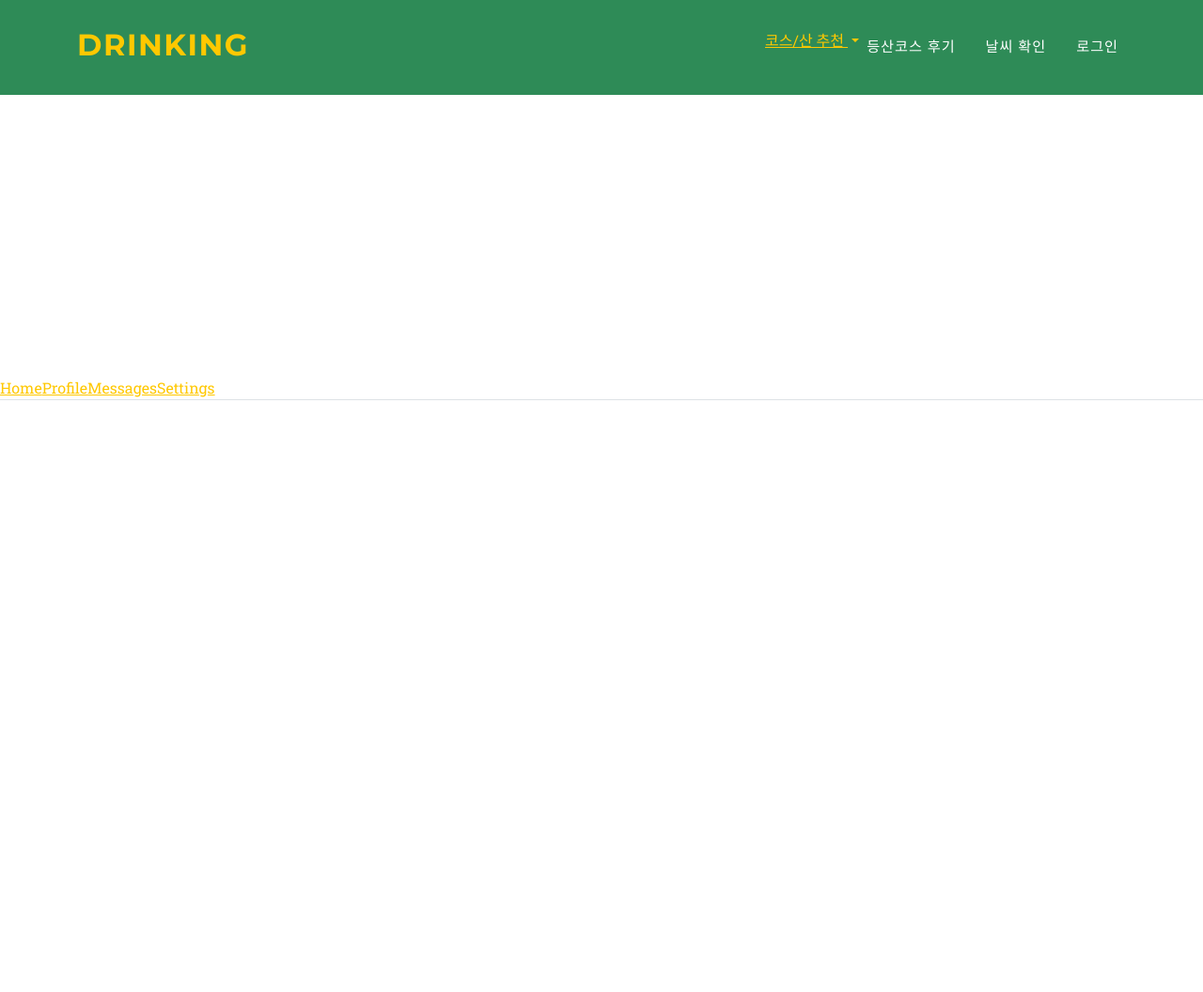
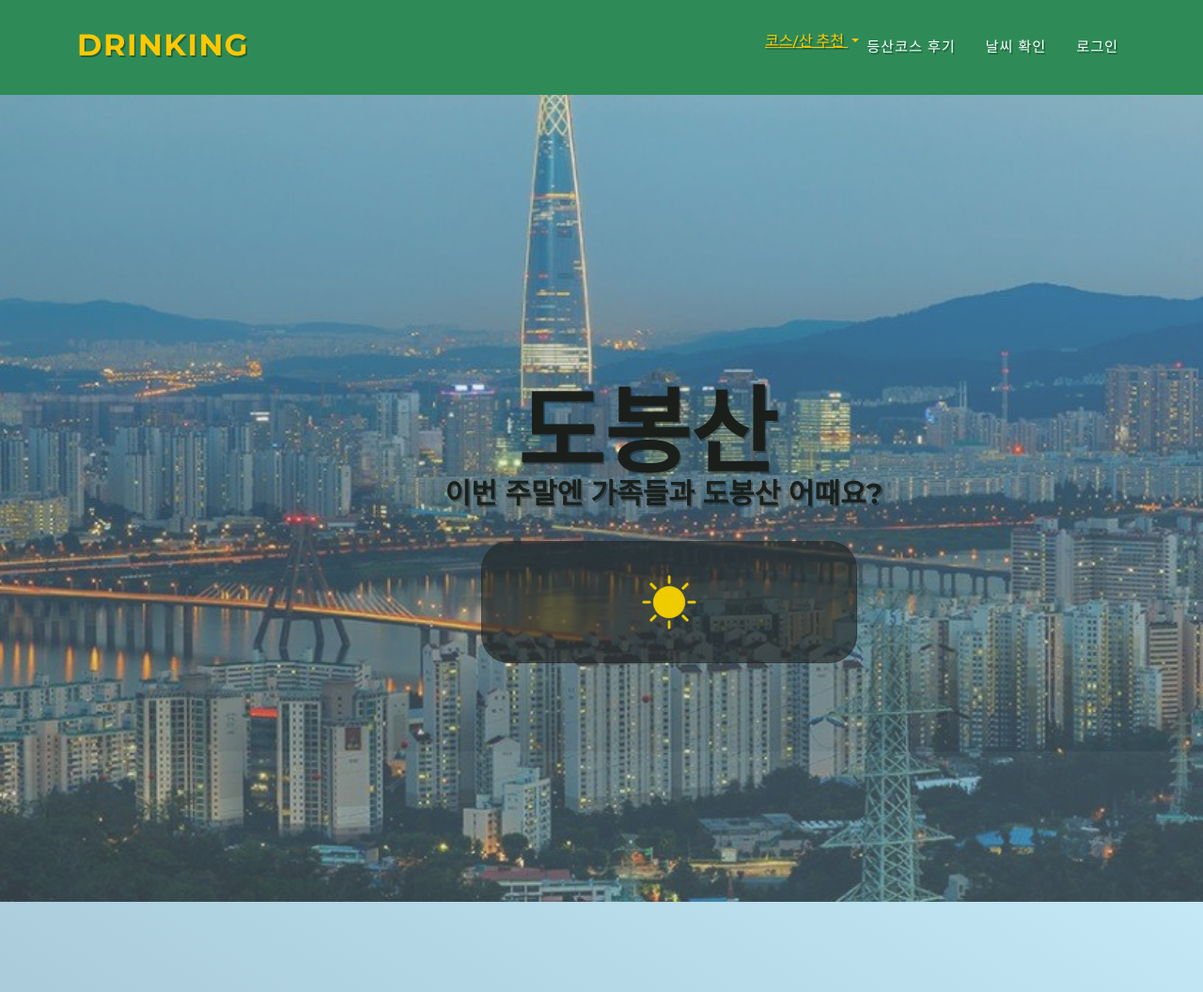
Before and after one commit to Line-4-Hackathon/6gaezzang, a Django app: page /drinking/weather/ in a window 1280 px wide; the page is wider, and only the part inside the window is pictured. Shown: that part at 94% size. Before the commit the page ends 426 px from the top of that part, so only its background shows below. Run offline with Django 3.2, Linux system fonts and the light colour scheme; some libraries are stand-ins or nearby versions.

Commit message:
feat: weather

```diff
--- a/drinking/templates/weather.html
+++ b/drinking/templates/weather.html
@@ -1,50 +1,127 @@
 {% extends 'base.html' %}
 {% load static %}
 
-{% block css %}
-<link type="text/css" rel="stylesheet" href="/../static/css/about-mountain.css">
-{% endblock %}
+
 
 {% block content %}
-
-<div class="img_section">
+<!-- <link type="text/css" rel="stylesheet" href="/../static/css/bootstrap-index.css"> -->
+<link href="https://fonts.googleapis.com/css?family=Montserrat:400,900" rel="stylesheet">
+<style>
+    body{
+        overflow: hidden; /* Hide scrollbars */
+    }
+    span{
+        background: rgba(0, 0, 0, 0);
+    }
+</style>
+<div class="img_section" style="margin-top: 0px;">
 
 </div>
-<div id="info_tab">
-    <ul class="nav nav-tabs nav-justified ">
-        <li class="active">
-            <a href="#home" data-toggle="tab">Home</a>
-        </li>
-        <li>
-            <a href="#profile" data-toggle="tab">Profile</a>
-        </li>
-        <li>
-            <a href="#messages" data-toggle="tab">Messages</a>
-        </li>
-        <li>
-            <a href="#settings" data-toggle="tab">Settings</a>
-        </li>
-    </ul>
+<div class="container ms-0 p-0" >
+    <div class="row justify-content-center">
+        <div class="col-lg-12">
+            <img class="mx-auto" src="{% static "mt4.jpg" %}" style=" width: 160%; opacity: 0.7;">
+        </div>
+        <div class="col-lg-12" ">
+            <div class="p-5" >
+                <!-- style="border-radius: 30px; background-color: rgba(7, 38, 65, 0.322);" -->
+                <h1 id="high-temp" style=" color: #1a1f1c; font-size: 100px; font-weight: bolder; position: absolute; top: 50%; left: 43%;">도봉산</h1>
+                <h1 id="high-temp" class="mt-1" style=" color: #19201c; font-size: 30px; font-weight: bolder; position: absolute; top: 63%; left: 37%;">이번 주말엔 가족들과 도봉산 어때요?</h1>
 
-    <div class="tab-content">
-        <div class="tab-pane fade in active" id="home">Home 메뉴
+            </div>
 
-        </div>
-        <div class="tab-pane fade" id="profile">Profile 메뉴
+            <div class="card p-3 mt-3" style="border-radius: 30px; background-color: #242725a2;  position: absolute; top: 70%; left: 40%; width: 400px;">
+                <div class="row">
+                    <div class="col-12 text-center">
+                        <h4 class="mb-2" id="location" style="color: #ffc800;"></h4>
+                            <img class="p-2" src="{% static "sunny.png" %}" width="80">
+                                <h1 id="temp" style="color: white; "></h1>
+                                <h5 id="description" style="color: white; font-size: 20px"></h5>
 
-        </div>
-        <div class="tab-pane fade" id="messages">Messages 메뉴
+                    </div>
+                </div>
 
-        </div>
-        <div class="tab-pane fade" id="settings">Settings 메뉴
+            </div>
 
-        </div>
-    </div>
-</div>
+            <style>
+                body {
+                    font-family: 'Montserrat', sans-serif;
+                    font-weight: 400;
+                    color: #fff;
+                    display: flex;
+                    align-items: center;
+                    justify-content: center;
+                    text-shadow: .1em .1em 0 rgba(0,0,0,0.3);
+                    font-size: 1.3em;
+                    height: 100vh;
+                    background-image: linear-gradient(to right top, #99bbcb, #a5c7d7, #b1d4e2, #bde0ee, #c9edfa);
+                }
+                h1 {
+                    margin: 0 auto;
+                    font-size: 2.2em;
+                    text-align: center;
+                    color: #fff;
+                    font-size: 5em;
+                }
+                body.sunny {
+                    background-image: linear-gradient(to right top, #ff4e50, #ff713e, #ff932b, #ffb41d, #f9d423);
+                }
+                body.cloudy {
+                    background-image: linear-gradient(to right top, #63747c, #71858e, #7f96a0, #8da8b2, #9bbac5);
+                }
+                body.rainy {
+                    background-image: linear-gradient(to right top, #637c7b, #718e8c, #7ea09e, #8db2b0, #9bc5c3);
+                }
+            </style>
 
-{% endblock %}
+<script>
+const key = '93d3ec2a6856fb0094b592b2e8d97d83';
 
-{% block javascript %}
+function weatherBallon( cityID ) {
+	fetch('https://api.openweathermap.org/data/2.5/weather?id=' + cityID+ '&appid=' + key)
+	.then(function(resp) { return resp.json() }) // Convert data to json
+	.then(function(data) {
+		drawWeather(data);
+	})
+	.catch(function() {
+		// catch any errors
+	});
+}
+function drawWeather( d ) {
+    var celcius = Math.round(parseFloat(d.main.temp)-273.15);
+    var fahrenheit = Math.round(((parseFloat(d.main.temp)-273.15)*1.8)+32);
+    var description = d.weather[0].description;
+    var celcius1 = Math.round(parseFloat(d.main.temp_min)-273.15);
+    var fahrenheit1 = Math.round(((parseFloat(d.main.temp_min)-273.15)*1.8)+32);
+    var description1 = d.weather[0].description;
+    var celcius2 = Math.round(parseFloat(d.main.temp_max)-273.15);
+    var fahrenheit2 = Math.round(((parseFloat(d.main.temp_max)-273.15)*1.8)+32);
+    var description2 = d.weather[0].description;
+
+        document.getElementById('description').innerHTML = description;
+        document.getElementById('temp').innerHTML = celcius + '&deg;';
+        document.getElementById('location').innerHTML = d.name;
+        document.getElementById('description1').innerHTML = description;
+        document.getElementById('temp1').innerHTML = celcius + '&deg;';
+        document.getElementById('location1').innerHTML = d.name;
+        document.getElementById('description2').innerHTML = description;
+        document.getElementById('temp2').innerHTML = celcius + '&deg;';
+        document.getElementById('location2').innerHTML = d.name;
+
+    // if( description.indexOf('rain') > 0 ) {
+    //     document.body.className = 'rainy';
+    // } else if( description.indexOf('cloud') > 0 ) {
+    //     document.body.className = 'cloudy';
+    // } else if( description.indexOf('sunny') > 0 ) {
+    //     document.body.className = 'sunny';
+    // } else {
+    //     document.body.className = 'clear';
+    // }
+}
+window.onload = function() {
+	weatherBallon( 1835848 ); //1835848
+}
+</script>
 <!-- <script>
     const getJSON = function(url, callback) {
         const xhr = new XMLHttpRequest();
@@ -69,36 +146,21 @@
     if (err !== null) {
         alert("예상치 못한 오류가 발생하였습니다. 오류 정보\n" + err);
     } else {
-        alert(`최소 온도는 ${data.main.temp_min}도 입니다.`);
-        alert(`최대 온도는 ${data.main.temp_max}도 입니다.`);
-        alert(`현재 온도는 ${data.main.temp}도 입니다.`);
+        let hightemp = xhr.getElementById("high-temp");
+        let lowtemp = xhr.getElementById("low-temp");
+        let currenttemp = xhr.getElementById("current-temp");
+        hightemp.innerHTML(`오늘 서울 최저 온도는 ${data.main.temp_min}도 입니다.`);
+        lowtemp.innerHTML(`오늘 서울 최고 온도는 ${data.main.temp_max}도 입니다.`);
+        currenttemp.innerHTML(`지금 서울 온도는 ${data.main.temp}도 입니다.`);
 
     }
-}); -->
+});
 
-<script>
-    // 메뉴가 선택되어 active가 되기 전 이벤트
-    $('a[data-toggle="tab"]').on('show.bs.tab', function (e) {
-        e.target // 현재 설정된 tab
-        e.relatedTarget // 이전에 설정된 탭
-    });
-    // 메뉴가 선택되어 active가 된 후 이벤트
-    $('a[data-toggle="tab"]').on('shown.bs.tab', function (e) {
-        e.target // 현재 설정된 tab
-        e.relatedTarget // 이전에 설정된 탭
-    });
-    // 다른 메뉴가 선택되어 active가 remove 되기 전 이벤트
-    $('a[data-toggle="tab"]').on('hide.bs.tab', function (e) {
-        e.target // 현재 설정된 tab
-        e.relatedTarget // 이전에 설정된 탭
-    });
-    // 다른 메뉴가 선택되어 active가 remove 된 후 이벤트
-    $('a[data-toggle="tab"]').on('hidden.bs.tab', function (e) {
-        e.target // 현재 설정된 tab
-        e.relatedTarget // 이전에 설정된 탭
-    });
+</script> -->
+
+{% endblock %}
+
+{% block javascript %}
 
 
-</script>
-
 {% endblock %}
```
Also changed, not shown: drinking/static/sunny.png (added).
